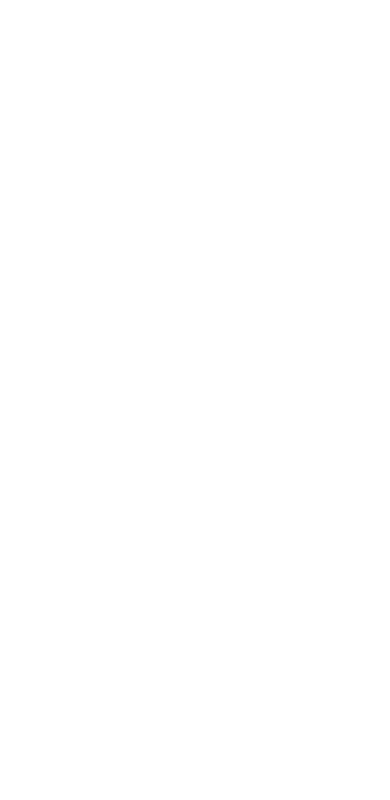
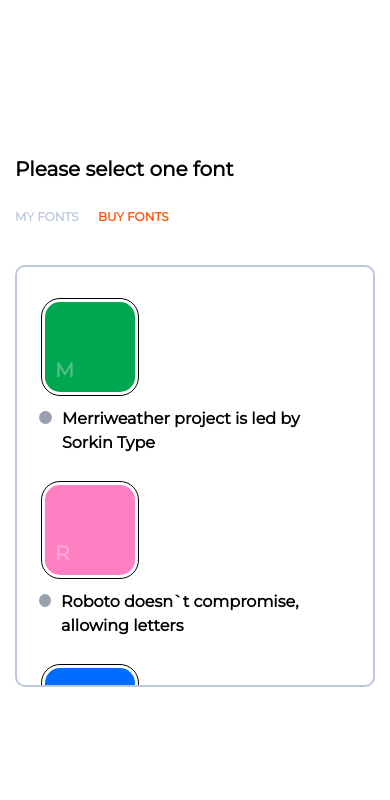
Before and after one commit to uberzerg9/ffw_test, a website built with webpack: page dist/index.html in a window 390 px wide. Built offline with nearby package versions, Linux system fonts and the light colour scheme.

Commit message:
end development 1 exercise

```diff
--- a/src/index.js
+++ b/src/index.js
@@ -1,6 +1,40 @@
-import _ from 'lodash';
+import _, { forEach } from 'lodash';
 import './style.scss';
 
 document.addEventListener('DOMContentLoaded', function() {
-  console.log('loaded')
+  window.onpopstate = handleLocation;
+  window.route = route;
+  handleLocation();
+
+
 })
+
+const route = (event) => {
+  event = event || window.event;
+  event.preventDefault();
+
+  window.history.pushState({}, "", event.target.href);
+  handleLocation();
+
+  let $this = event.target,
+      navLinks = document.querySelectorAll('.navbar__link');
+
+  forEach(navLinks, (target) => {
+    target.classList.remove('active');
+  })
+
+  $this.classList.add('active');
+};
+
+const routes = {
+  404: "/pages/404.html",
+  "/": "/pages/index.html",
+  "/buy-fonts": "/pages/buy_fonts.html",
+};
+
+const handleLocation = async () => {
+  const path = window.location.pathname;
+  const route = routes[path] || routes[404];
+  const html = await fetch(route).then((data) => data.text());
+  document.getElementById("main-page").innerHTML = html;
+};
--- a/src/style.scss
+++ b/src/style.scss
@@ -0,0 +1,288 @@
+@font-face {
+    font-family: 'mont-reg';
+    src: url('./fonts/montserrat_regular.ttf') format('truetype');
+    font-display: swap;
+}
+
+// variables
+$grayBlue: #bcc7dc;
+$black: #000000;
+$white: #ffffff;
+$lightGrayBlue: #bdc8dc;
+$orange: #ff4e07;
+$green: #00a650;
+$pink: #fe7fc2;
+$blue: #006dfe;
+$gray: #99a0b0;
+$darkGray: #8f8f8f;
+
+* {
+    box-sizing: border-box;
+    &:focus {
+        outline: none;
+    }
+}
+
+body,
+html {
+    max-width: 1920px;
+    width: 100%;
+    height: auto;
+    margin: 0;
+    padding: 0;
+    font-family: 'mont-reg', sans-serif;
+}
+
+h1,
+h2,
+h3,
+p,
+ul,
+ol,
+a,
+button {
+    padding: 0;
+    margin: 0;
+}
+
+#root {
+    width: 100%;
+    height: 100vh;
+    display: flex;
+    justify-content: center;
+    align-items: center;
+}
+
+.container {
+    max-width: 814px;
+    width: 100%;
+    margin: 0 auto;
+    padding: 0 15px;
+    @media(max-width: 992px) {
+        max-width: 660px;
+    }
+}
+
+.sidebar {
+    width: 100%;
+    display: flex;
+    justify-content: space-between;
+    align-items: flex-end;
+    padding: 0 20px;
+    flex-wrap: wrap;
+    .title {
+        margin: 0 25px 0 0;
+    }
+    @media(max-width: 992px) {
+        padding: 0;
+    }
+    @media(max-width: 767px) {
+        .title {
+            font-size: 20px;
+        }
+    }
+}
+
+.navbar {
+    &__link {
+        text-transform: uppercase;
+        text-decoration: none;
+        font-weight: 700;
+        color: $orange;
+        transition: .3s;
+        &.active {
+            color: $lightGrayBlue;
+        }
+        &:last-child {
+            margin: 0 0 0 15px;
+        }
+    }
+    @media(max-width: 767px) {
+        padding: 25px 0 0;
+        &__link {
+            font-size: 12px;
+        }
+    }
+}
+
+.page {
+    width: 100%;
+    border-radius: 10px;
+    border: 2px solid $grayBlue;
+    padding: 75px 60px;
+    margin: 40px auto 0;
+    &#buy-fonts {
+        display: flex;
+        justify-content: center;
+        align-items: center;
+    }
+    @media(max-width: 992px) {
+        padding: 35px 20px;
+    }
+    @media(max-width: 767px) {
+        overflow-y: auto;
+        height: calc(100vh / 2);
+    }
+}
+
+.fonts-list {
+    display: grid;
+    grid-auto-columns: 1fr;
+    grid-template-columns: 1fr 1fr;
+    grid-template-rows: 1fr 1fr;
+    gap: 0px 0px;
+    grid-template-areas:
+    "a b"
+    "a c";
+    border: none;
+    padding: 0;
+    .input-wrapper {
+        display: flex;
+        max-width: 280px;
+        margin: 0 0 0 20px;
+        label,
+        input {
+            cursor: pointer;
+        }
+        label {
+            font-weight: bold;
+            display: block;
+            font-size: 20px;
+            line-height: 24px;
+            margin: 0 0 0 10px;
+            width: 90%;
+        }
+        input {
+            background-color: $gray;
+            margin: 4px 0 0;
+            appearance: none;
+            font: inherit;
+            color: currentColor;
+            width: 13px;
+            height: 13px;
+            border: 0 solid;
+            border-radius: 50%;
+            &:checked {
+                opacity: .5;
+            }
+            &:checked ~ label {
+                opacity: .5;
+            }
+            &:checked ~ .font__logo {
+                border: 1px solid $darkGray;
+            }
+        }
+    }
+    .font {
+        display: flex;
+        align-items: center;
+        &:nth-child(1) {
+            grid-area: a;
+            flex-wrap: wrap;
+            .font__title {
+                font-size: 30px;
+            }
+            .font__logo {
+                max-width: 120px;
+                height: 120px;
+            }
+            .input-wrapper {
+                width: 100%;
+                max-width: 240px;
+                margin: 20px 0 0;
+                label {
+                    width: 70%;
+                }
+            }
+        }
+        &:nth-child(2) {
+            grid-area: b;
+        }
+        &:nth-child(3) {
+            grid-area: c;
+        }
+        &__logo {
+            border-radius: 15px;
+            outline: 1px solid $black;
+            outline-offset: 3px;
+            max-width: 90px;
+            width: 100%;
+            height: 90px;
+            padding: 10px;
+            display: flex;
+            align-items: flex-end;
+            margin: 0 0 0 6px;
+            &.green {
+                background-color: $green;
+            }
+            &.pink {
+                background-color: $pink;
+            }
+            &.blue {
+                background-color: $blue;
+            }
+        }
+        &__title {
+            color: $white;
+            font-weight: 700;
+            opacity: .3;
+            font-size: 20px;
+        }
+    }
+    @media(max-width: 992px) {
+        grid-auto-columns: 1fr;
+        grid-template-rows: 1fr 0fr 0fr;
+        .input-wrapper {
+            max-width: 100%;
+            label {
+                width: 100%;
+            }
+        }
+        .font {
+            margin: 0 0 30px;
+            &:nth-child(1) {
+                grid-area: 1 / 1 / 2 / 3;
+                flex-wrap: nowrap;
+                .font__logo {
+                    height: 90px;
+                    max-width: 90px;
+                }
+                .font__title {
+                    font-size: 20px;
+                }
+                .input-wrapper {
+                    display: flex;
+                    margin: 0 0 0 20px;
+                    max-width: 100%;
+                    label {
+                        width: 90%;
+                    }
+                }
+            }
+            &:nth-child(2) {
+                grid-area: 2 / 1 / 3 / 3;
+            }
+            &:nth-child(3) {
+                grid-area: 3 / 1 / 4 / 3;
+                margin: 0;
+            }
+        }
+    }
+    @media(max-width: 767px) {
+        .input-wrapper {
+            margin: 15px 0 0;
+            label {
+                font-size: 16px;
+            }
+        }
+        .font {
+            flex-direction: column;
+            align-items: flex-start;
+            &:nth-child(1) {
+                .input-wrapper {
+                    margin: 15px 0 0;
+                }
+            }
+        }
+    }
+}
```
Also changed, not shown: dist/ac98a5f5ca71180fe293.ttf (added), dist/index.html, dist/main.js, dist/pages/404.html (added), dist/pages/buy_fonts.html (added), dist/pages/index.html (added), src/fonts/montserrat_regular.ttf (added).
